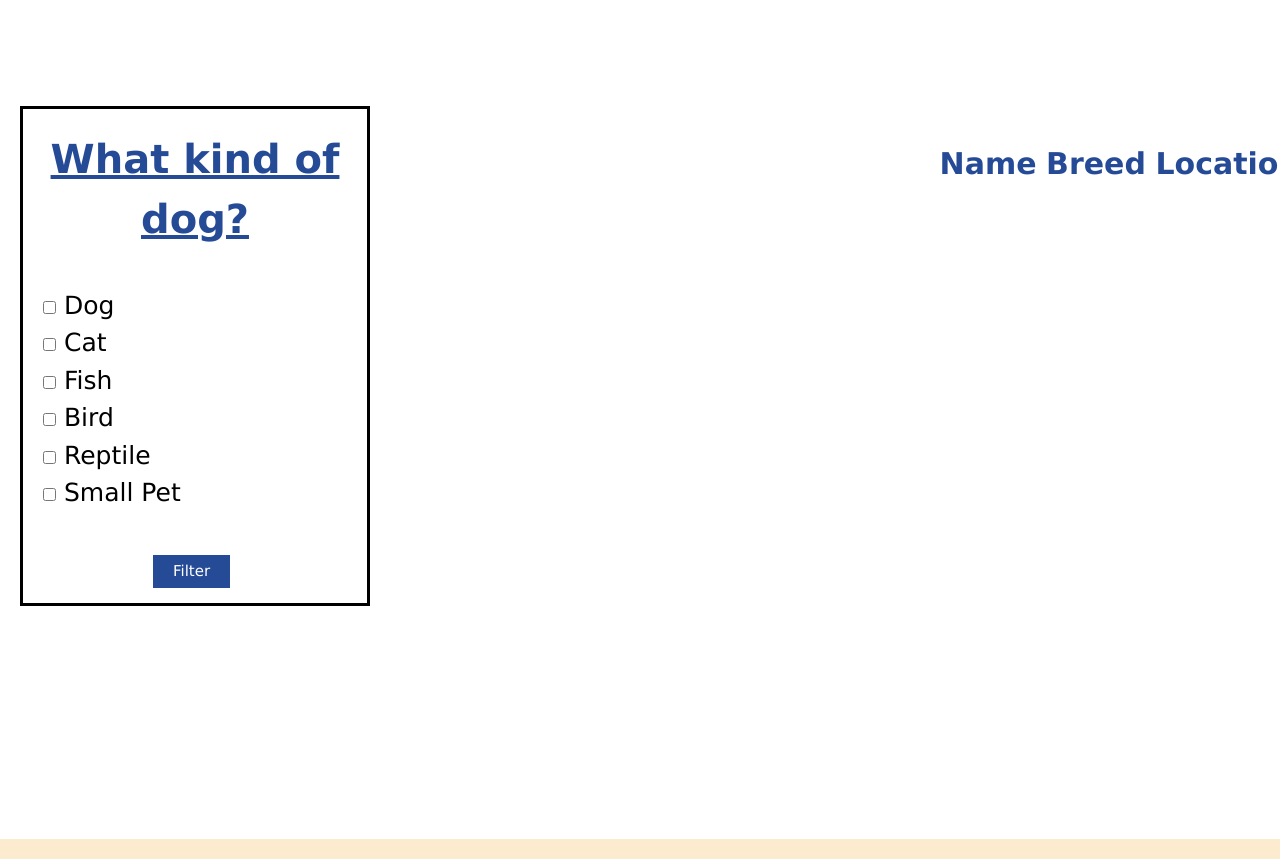
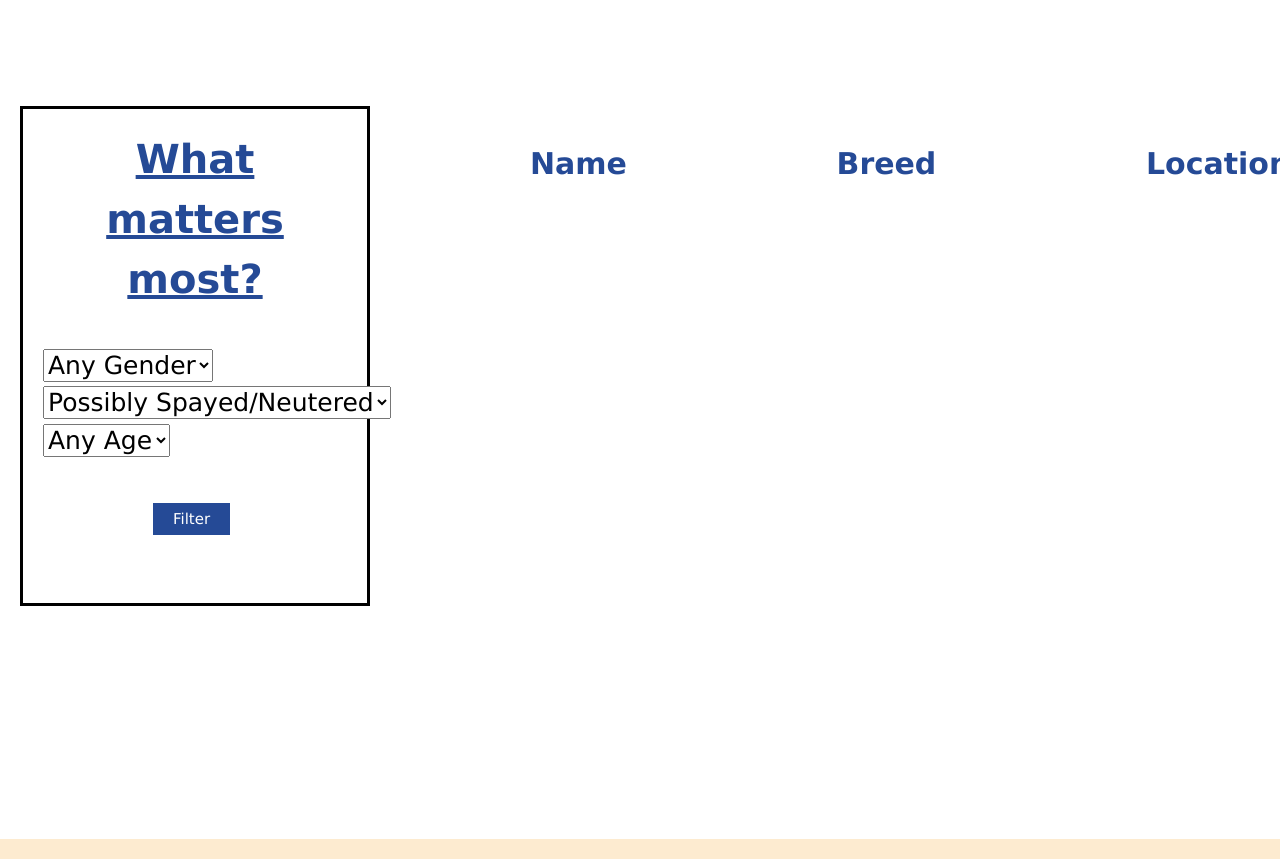
Before and after one commit to trish234/comp20-final, a website: page PetSearch.html in a window 1280 px wide. Shown: the part 660-1519 px from the top of the page. Drawn offline with nearby package versions, Linux system fonts and the light colour scheme.

Commit message:
most basic data display

```diff
--- a/PetSearch.html
+++ b/PetSearch.html
@@ -78,11 +78,6 @@
 	.search_output {
 		font-size: 30px;
 	}
-	.search_output div {
-		display: inline-block;
-		transform: translate(930px, -370px);
-		color: #254A96;
-	}
 
 	.button {
 		background-color: #254A96;
@@ -132,36 +127,32 @@
 		<br>
 
 		<div class="filter">
-			<div class="title" style="text-decoration: underline; text-align: center; font-size: 40px; color: #254A96"><strong>What kind of dog?</strong></div>
+			<div class="title" style="text-decoration: underline; text-align: center; font-size: 40px; color: #254A96">
+				<strong>What matters most?</strong>
+		    </div>
 			<br>
 
-			<input type="checkbox" name="dog" value="dog">
-			<label for="dog">Dog</label>
+			<select>
+				<option value="0">Any Gender</option>
+				<option value="1">Male</option>
+				<option value="2">Female</option>
+			</select>
 
 			<br>
-
-			<input type="checkbox" name="cat" value="cat">
-			<label for="cat">Cat</label>
+			<select>
+				<option value="0">Possibly Spayed/Neutered</option>
+				<option value="1">Yes</option>
+				<option value="2">No</option>
+			</select>
 
 			<br>
-
-			<input type="checkbox" name="fish" value="fish">
-			<label for="fish">Fish</label>
-
-			<br>
-
-			<input type="checkbox" name="bird" value="bird">
-			<label for="bird">Bird</label>
-
-			<br>
-
-			<input type="checkbox" name="reptile" value="reptile">
-			<label for="reptile">Reptile</label>
-
-			<br>
-
-			<input type="checkbox" name="small_pet" value="small_pet">
-			<label for="small_pet">Small Pet</label>
+			<select>
+				<option value="0">Any Age</option>
+				<option value="1">Baby</option>
+				<option value="2">Young</option>
+				<option value="3">Adult</option>
+				<option value="4">Senior</option>
+			</select>
 
 			<br><br>
 
@@ -169,10 +160,9 @@
 
 		</div>
 		<div class="search_output">
-			<div id="dog-return-box"></div>
-			<div class="name"><strong>Name</strong></div>
-			<div class="breed"><strong>Breed</strong></div>
-			<div class="location"><strong>Location</strong></div>
+			<div id="dog-return-box" class="animal" style="display: inline-block; transform: translate(530px, -370px); color: #254A96"><strong>Name</strong></div>
+			<div class="breed" style="display: inline-block; transform: translate(730px, -370px); color: #254A96"><strong>Breed</strong></div>
+			<div class="location" style="display: inline-block; transform: translate(930px, -370px); color: #254A96"><strong>Location</strong></div>
 		</div>
 
 		</div>
@@ -180,6 +170,7 @@
 	</div>
 
 	<script>
+		//TODO make work for female or male dogs
 		function queryDogs(){
 			console.log("button clicked");
 			let dogsList;
--- a/app.js
+++ b/app.js
@@ -51,7 +51,9 @@ router.post('https://api.petfinder.com/v2/oauth2/token', function(req, res) {
 });
 
 //routes for finding animals
-//get adoptable dogs in boston
+
+//get adoptable dogs of a particular gender
+//TODO make only in boston
 router.get('/dogs/:gender', function (req, res) {
   // Access dogs via: req.params.gender
   var gender = req.params.gender;
```
Also changed, not shown: index.html (+2 -2 lines).
